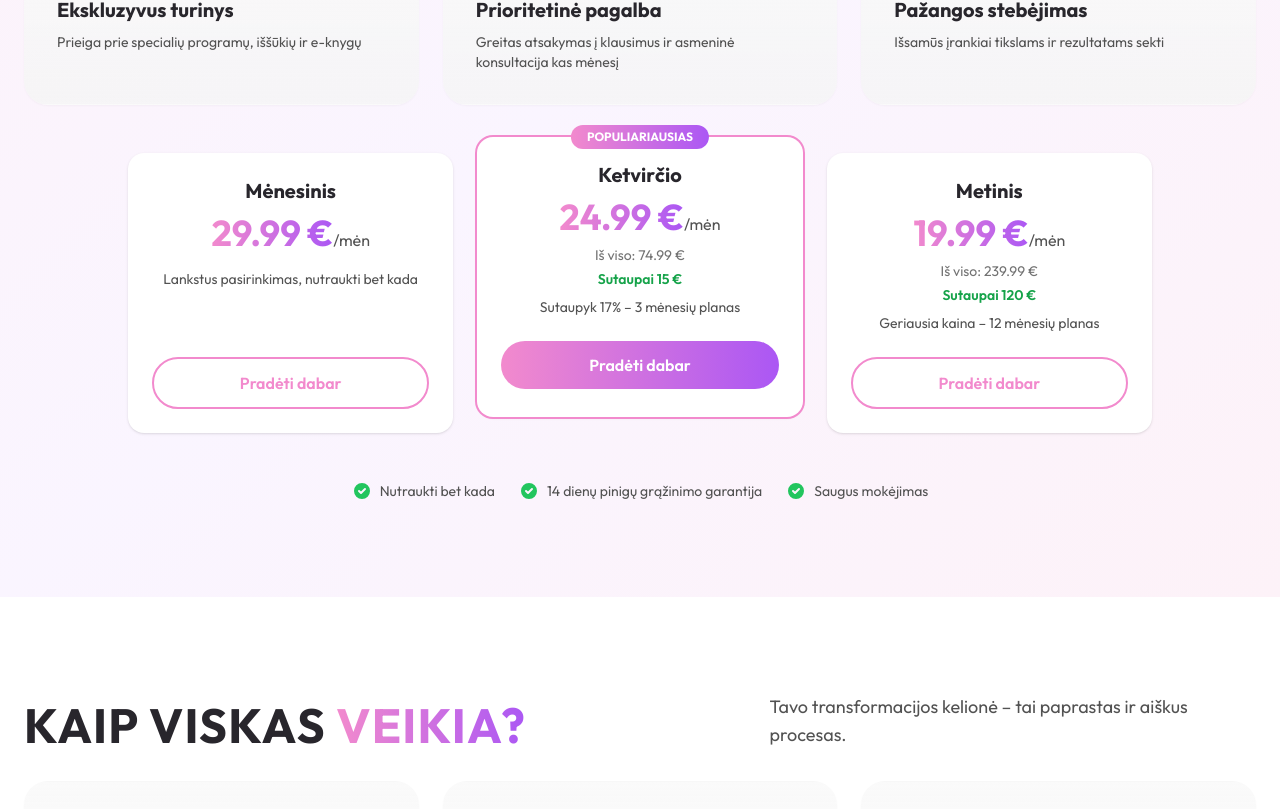
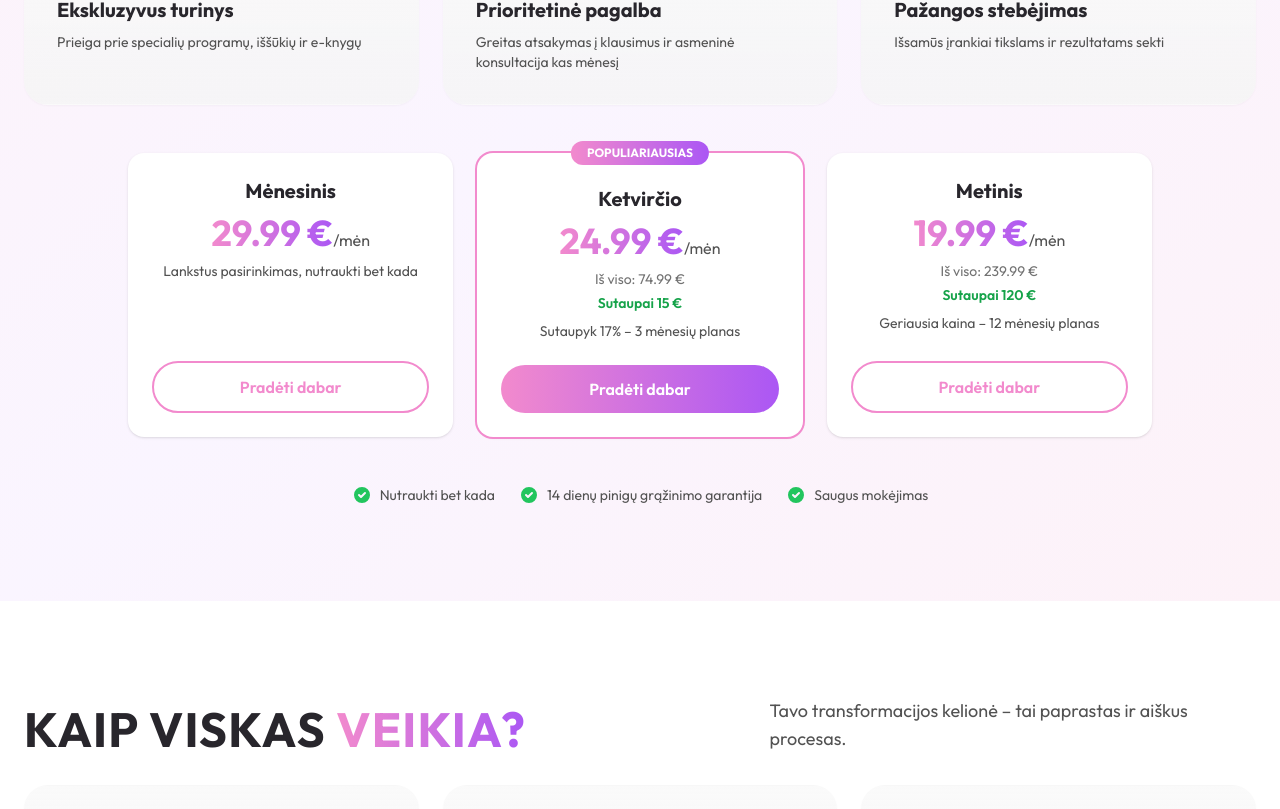
Before and after one commit to RimBin/renataladies, a Next.js app in the folder web/: page / in a window 1280 px wide. Shown: the part 4771-5580 px from the top of the page. Built offline with nearby package versions, Linux system fonts and the light colour scheme; no server answers.

Commit message:
fix(pricing): simplify flex structure, remove negative margin causing misalignment

```diff
--- a/web/components/home/PremiumPlansSection.tsx
+++ b/web/components/home/PremiumPlansSection.tsx
@@ -94,13 +94,13 @@ export default function PremiumPlansSection() {
         {/* Pricing Cards */}
         <Reveal delay={0.7}>
           <div className="max-w-5xl mx-auto">
-            <div className="grid md:grid-cols-3 gap-6 items-stretch">
+            <div className="grid md:grid-cols-3 gap-6 items-start">
             {PLANS.map((plan) => (
               <div
                 key={plan.id}
                 className={`relative bg-white rounded-2xl p-6 shadow transition-all duration-300 hover:shadow-xl hover:-translate-y-2 flex flex-col h-full ${
                   selectedPlan === plan.id ? 'ring-2 ring-[#F28ACD]' : ''
-                } ${plan.popular ? 'md:-mt-4 md:pb-10' : ''}`}
+                } ${plan.popular ? 'md:pt-8' : ''}`}
               >
                 {plan.popular && (
                   <div className="absolute -top-3 left-1/2 -translate-x-1/2 px-4 py-1 bg-gradient-to-r from-[#F28ACD] to-[#AB57F4] text-white text-xs font-bold rounded-full">
@@ -108,7 +108,7 @@ export default function PremiumPlansSection() {
                   </div>
                 )}
 
-                <div className="text-center mb-6 flex-1 flex flex-col justify-start">
+                <div className="text-center mb-6 flex-grow">
                   <h3 className="font-bold text-xl text-rlText mb-2">{plan.name}</h3>
                   <div className="mb-2">
                     <span className="text-4xl font-bold gradient-text">{plan.price} €</span>
@@ -128,7 +128,7 @@ export default function PremiumPlansSection() {
                     setSelectedPlan(plan.id)
                     handleSubscribe(plan.id)
                   }}
-                  className={`mt-auto w-full rounded-full px-6 py-3 font-semibold transition flex-shrink-0 ${
+                  className={`w-full rounded-full px-6 py-3 font-semibold transition flex-shrink-0 ${
                     plan.popular
                       ? 'bg-gradient-to-r from-[#F28ACD] to-[#AB57F4] text-white hover:opacity-90'
                       : 'border-2 border-[#F28ACD] text-[#F28ACD] hover:bg-pink-50'
```
